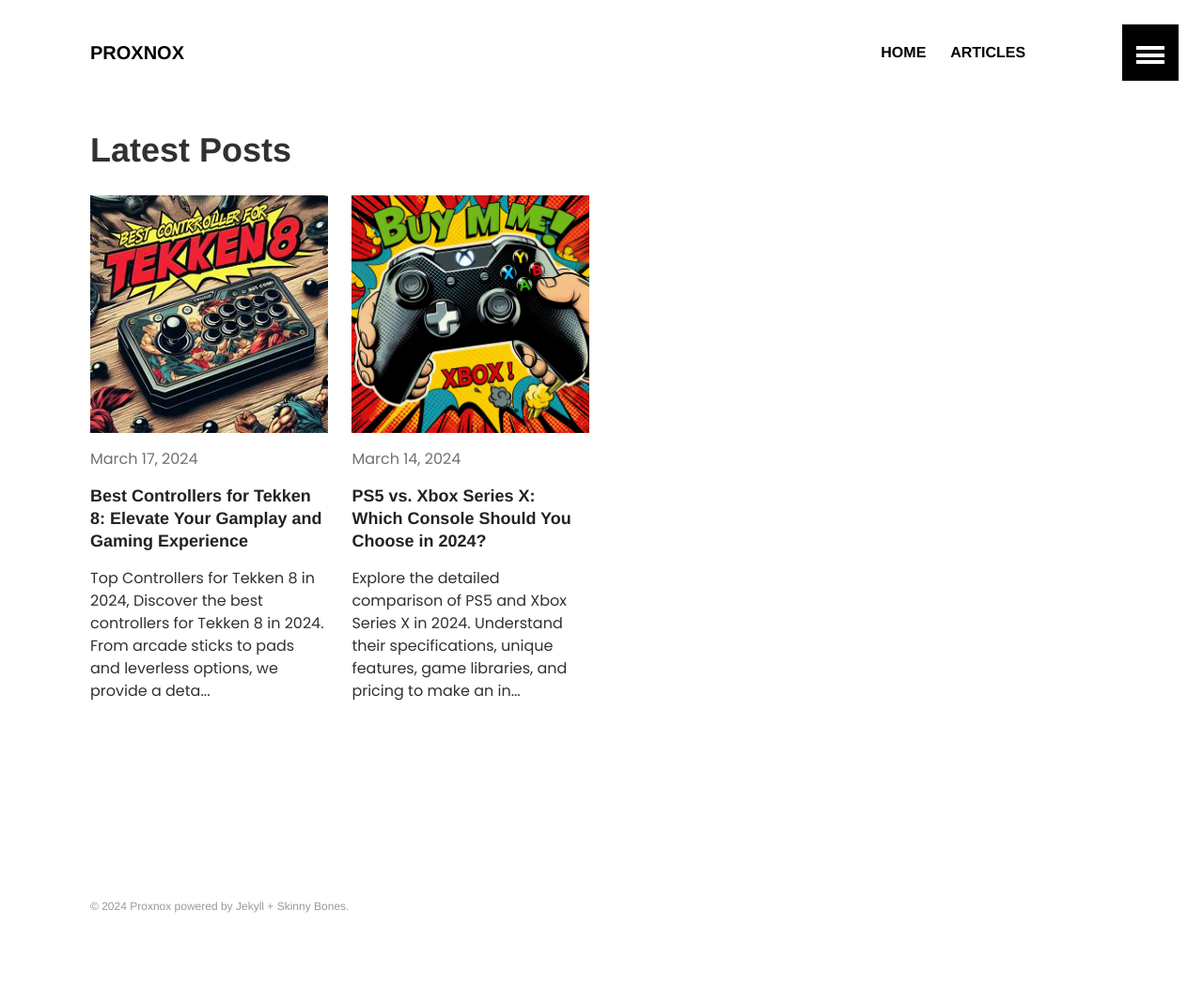
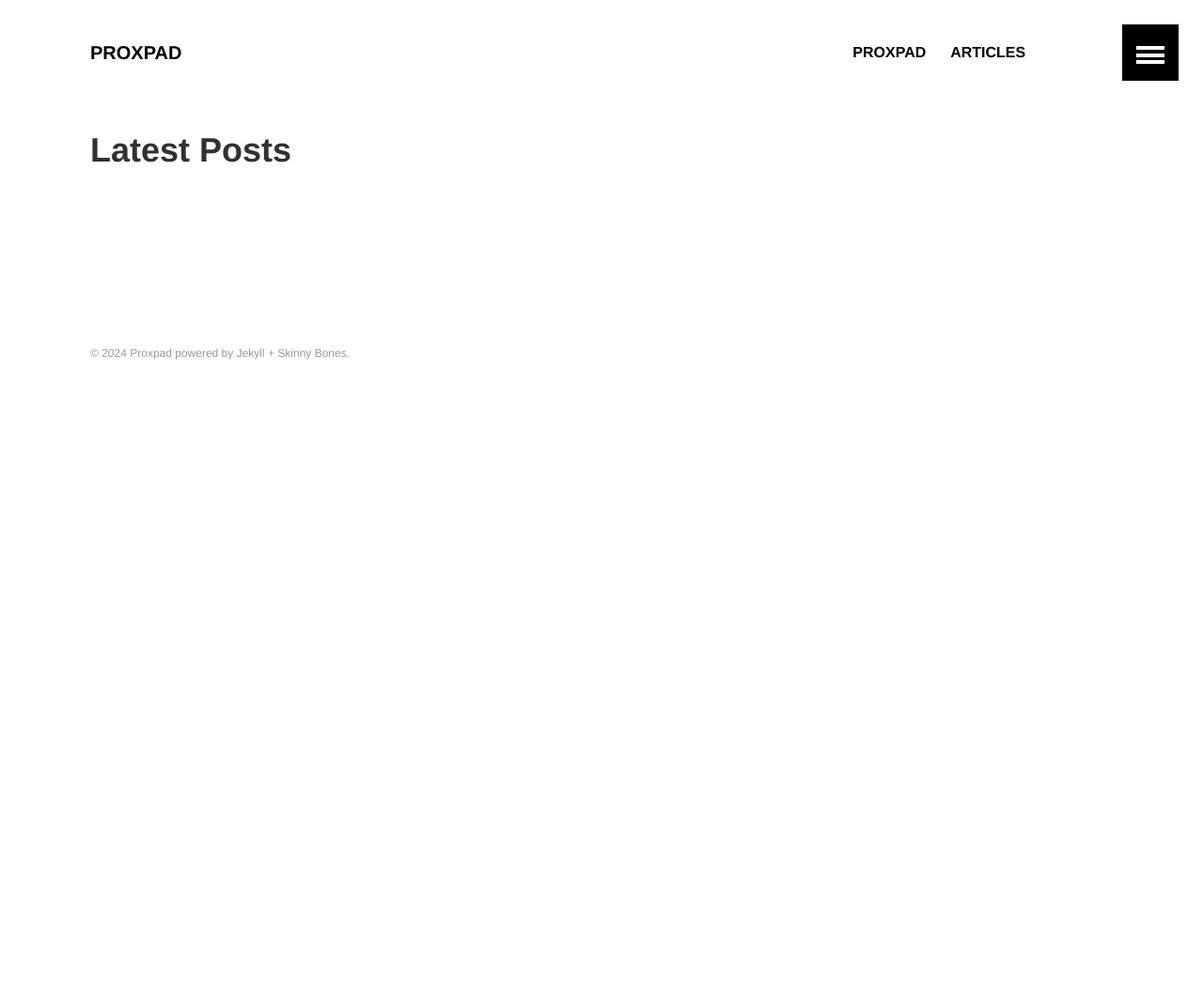
Before and after one commit to proxnox/proxnox.github.io, a Jekyll site: the page built from index.md, in a window 1280 px wide. Shown: the whole page at 94% size. Built offline with Jekyll 4.4.1, drawn with Linux system fonts in a browser that asks for light colours; after the commit the page ends 900 px from its top, so only the background shows below that; some of the changed lines change nothing that is shown.

Commit message:
First commit

```diff
--- a/_config.yml
+++ b/_config.yml
@@ -1,7 +1,7 @@
 # Site wide configuration
 
-title: "Proxnox"
-description: "Get games update here.."
+title: "Proxpad"
+description: "Get the latest gaming and tech information here."
 logo: # 120x120 px default image used for Twitter summary card
 teaser: # 400x250 px default teaser image used in image archive grid
 locale: en
--- a/_data/navigation.yml
+++ b/_data/navigation.yml
@@ -1,6 +1,6 @@
 # Site navigation links
 
-- title: Home
+- title: Proxpad
   url: /
   excerpt:
   image:
--- a/_includes/analytics.html
+++ b/_includes/analytics.html
@@ -1,9 +1,9 @@
 <!-- Google tag (gtag.js) -->
-<script async src="https://www.googletagmanager.com/gtag/js?id=G-VZ2K2KTE0T"></script>
+<script async src="https://www.googletagmanager.com/gtag/js?id=G-7H3SECSRBL"></script>
 <script>
   window.dataLayer = window.dataLayer || [];
   function gtag(){dataLayer.push(arguments);}
   gtag('js', new Date());
 
-  gtag('config', 'G-VZ2K2KTE0T');
+  gtag('config', 'G-7H3SECSRBL');
 </script>
--- a/_posts/articles/2024-03-14-PS5-vs-Xbox-X.md
+++ /dev/null
@@ -1,103 +0,0 @@
----
-layout: article
-title: 'PS5 vs. Xbox Series X: Which Console Should You Choose in 2024?'
-description: 'Explore the battle between PS5 and Xbox Series X in this comprehensive comparison. Learn about their specifications, game libraries, unique features, prices, and availability to make an informed decision.'
-excerpt: "Explore the detailed comparison of PS5 and Xbox Series X in 2024. Understand their specifications, unique features, game libraries, and pricing to make an informed choice for your ultimate gaming experience."
-tags: [xbox series x, ps5 vs xbox series x, ps5 slim, spider man 2 ps5, ps5 games, god of war, backwards compatibility, ray tracing]
-categories: articles
-image:
-  teaser: xbox.jpeg
----
-
-{% include toc.html %}
-
-## Introduction
-As 2024 unfolds, gaming enthusiasts are greeted with the launch of two formidable gaming consoles: the PlayStation 5 (PS5) and the Xbox Series X. These gaming consoles are at the forefront of technology, boasting stunning graphics and expansive game libraries. The task of choosing between the PS5 and the Xbox Series X can seem overwhelming. This article aims to guide you through the features, specifications, game libraries, and unique selling points of each console, facilitating an informed decision.
-
-## PS5: Powerhouse Performance and Immersive Gaming
-The PlayStation 5 (PS5), Sony Interactive Entertainment's latest home video game console, was released on November 12, 2020. It is powered by a custom 8-core AMD Zen 2 CPU and a custom AMD RDNA 2 GPU, delivering a peak performance of 10.3 TFLOPS. The PS5 specs include a variable frequency up to 3.5 GHz for the CPU and up to 2.23 GHz for the GPU, ensuring hardware that is capable of smooth gameplay and breathtaking visuals.
-
-![ps5 gaming console](https://www.trustedreviews.com/wp-content/uploads/sites/54/2022/11/PS5-Review-8-scaled.jpg)
-
-### Specifications
-Here are the key specifications of the PS5:
-- CPU: Custom 8-core AMD Zen 2
-- GPU: Custom AMD RDNA 2 with 36 CUs
-- Performance: 10.3 TFLOPS
-- RAM: 16 GB GDDR6 SDRAM
-- Storage: Custom 825 GB PCIe 4.0 NVMe SSD
-- Video Output: 720p, 1080i, 1080p, 1440p, 4K, and 8K via HDMI
-- Audio: Custom Tempest Engine for 3D Audio, Dolby Atmos 7.1 surround sound
-- Connectivity: Wi-Fi 6, Bluetooth 5.1, Gigabit Ethernet, USB 3.2 Gen 2×1, USB 2.0, USB-C with USB 3.2 Gen 2×1, HDMI 2.1
-
-### Game Library
-The PS5's game library is robust, featuring exclusive titles that have garnered widespread anticipation, such as **'Marvel’s Spider-Man 2', 'God of War Ragnarök', 'The Last of Us Part I', 'Horizon Forbidden West', and 'Gran Turismo 7'**. Additionally, the PS5 supports a wide array of games from previous generations, offering gamers a comprehensive library of gaming experiences.
-
-### Unique Features
-To elevate the gaming experience, the PS5 introduces innovative features, including a custom Tempest Engine for **3D Audio**, which creates immersive soundscapes to enhance gameplay immersion. The console also supports **Dolby Atmos 7.1 surround** sound, providing an audio experience that rivals that of a cinematic environment.
-
-Sony is expanding its PlayStation products with the development of PlayStation Earbuds and an innovative streaming device, internally dubbed Project Q. **Project Q is a Remote Play device designed to stream games installed on the PS5 console over Wi-Fi**. Meanwhile, PlayStation Earbuds are set to deliver next-generation audio immersion for PS5 or PC users. These new additions underscore Sony's commitment to accessibility and a more immersive audio experience.
-
-### Price and Availability
-In India, the PS5 carries a price tag of **₹54,990**. Sony has expanded its lineup with the PS5 Slim, a more compact version of the console with a sleek design and 1TB of SSD storage. The PS5 Slim's Digital Edition is priced at **$449**, while the Disc Edition is available for **$499**, offering consumers different price points and storage options.
-
-## Xbox Series X: Unparalleled Performance and Game Library
-Microsoft's Xbox Series X, a home video game console launched on November 10, 2020, is equipped with a custom 8-core AMD Zen 2 CPU and a custom AMD RDNA 2 GPU. The Xbox Series X's hardware, running at 3.8 GHz for the CPU and 1.825 GHz for the GPU, allows for a peak performance of 12 TFLOPS. This powerful combination ensures that the Xbox Series X delivers an exceptional game experience.
-
-![xbox series x gaming console](https://www.trustedreviews.com/wp-content/uploads/sites/54/2020/09/XboxSeriesXTech_Inline1.jpg)
-
-### Specifications
-Here are the key specifications of the Xbox Series X:
-- CPU: Custom 8-core AMD Zen 2
-- GPU: Custom AMD RDNA 2 with 52 CUs
-- Performance: 12 TFLOPS
-- RAM: 16 GB GDDR6
-- Storage: 1 TB NVMe SSD
-- Video Output: 720p, 1080i, 1080p, 1440p, 4K, and 8K via HDMI
-- Audio: Spatial sound, high-speed HDMI cable
-- Connectivity: Three USB 3.1 Gen 1 ports, HDMI 2.1 out, 802.11ac dual-band wireless, Gigabit Ethernet
-
-### Game Library
-The Xbox Series X not only boasts a comprehensive game library featuring hits like **'Halo Infinite', 'Forza Horizon 5', 'F1 22', and 'Grand Theft Auto V'**, but it also excels in backwards compatibility, allowing access to a plethora of games from previous generations, thus expanding its already vast library of games.
-
-### Unique Features
-The Xbox Series X enhances gaming visuals with **hardware-accelerated ray tracing**, delivering **more lifelike graphics and lighting effects**. Complementing the visual fidelity, it also offers spatial sound for rich audio experiences, deepening gameplay immersion. The console's backward compatibility feature is an added bonus, enabling gamers to play a wide range of games from earlier Xbox iterations.
-
-Microsoft is gearing up to expand its gaming hardware lineup with two new Xbox consoles in 2024, which includes a dockable handheld console that echoes the portability of the Nintendo Switch. These forthcoming devices are designed to boost accessibility and offer an immersive gaming experience that caters to the evolving needs of gamers.
-
-### Price and Availability
-In India, the Xbox Series X carries a price tag of **₹54,990**, but savvy shoppers can snag it at a discounted price of **₹45,590** on Amazon, making it a more attractive purchase for budget-conscious gamers.
-
-## Comparison
-When weighing the merits of the PS5 vs Xbox Series X, one must consider a range of factors including performance, stunning graphics, and their extensive game libraries. Ultimately, the choice may come down to personal preferences and the unique selling points that each console offers.
-
-### Game Libraries
-Both the PS5 and Xbox Series X boast a diverse array of high-quality games. The PS5's lineup includes exclusive titles such as **'Marvel’s Spider-Man 2', 'God of War Ragnarök', 'The Last of Us Part I', 'Horizon Forbidden West', and 'Gran Turismo 7'**.
-
-Conversely, the Xbox Series X counters with popular titles like **'Halo Infinite', 'Forza Horizon 5', 'F1 22', and 'Grand Theft Auto V'**. The debate over which console provides the better selection of games is ultimately guided by personal preferences.
-
-### Performance and Features
-In the performance arena, the Xbox Series X edges out with a peak performance of 12 TFLOPS, slightly higher than the PS5's 10.3 TFLOPS. Both consoles deliver high-definition graphics, smooth gameplay, and support backward compatibility. The PS5 distinguishes itself with its custom Tempest Engine for 3D Audio and Dolby Atmos 7.1 surround sound, while the Xbox Series X stands out with its hardware-accelerated ray tracing and spatial sound, both enhancing the audio experiences during gameplay.
-
-### Price and Availability
-In India, both the PS5 and Xbox Series X are competitively priced, with each console available at **₹54,990**. However, shoppers can often find the **Xbox Series X at a discounted price on e-commerce platforms like Amazon**, making it a tempting offer for budget-conscious gamers.
-
-## Conclusion
-In conclusion, the PS5 and Xbox Series X both elevate gaming experiences with their robust hardware, breathtaking graphics, and expansive game libraries. When deciding between the two, it boils down to personal preference for exclusive titles, distinctive features, and how well they align with your budget. Regardless of your choice, each console promises to deliver an engrossing gaming experience that will captivate you for countless hours.
-
-## FAQs
-Question 1: **What are the key specifications of the PlayStation 5 (PS5) and Xbox Series X?**
-
-Answer: The **PS5** features a custom 8-core AMD Zen 2 CPU, a custom AMD RDNA 2 GPU, 16 GB GDDR6 SDRAM, and a custom 825 GB PCIe 4.0 NVMe SSD. The **Xbox Series X** also has a custom 8-core AMD Zen 2 CPU, a custom AMD RDNA 2 GPU, 16 GB GDDR6, and a 1 TB NVMe SSD.
-
-Question 2: **What are some exclusive game titles available on the PS5 and Xbox Series X?**
-
-Answer: The **PS5** boasts exclusive titles like 'Marvel’s Spider-Man 2', 'God of War Ragnarök', 'The Last of Us Part I', 'Horizon Forbidden West', and 'Gran Turismo 7'. The **Xbox Series X** features popular titles like 'Halo Infinite', 'Forza Horizon 5', 'F1 22', and 'Grand Theft Auto V'.
-
-Question 3: **What unique features do the PS5 and Xbox Series X offer?**
-
-Answer: The **PS5** introduces a custom Tempest Engine for 3D Audio and Dolby Atmos 7.1 surround sound. The **Xbox Series X** enhances gaming visuals with hardware-accelerated ray tracing and offers spatial sound for rich audio experiences.
-
-Question 4: **How are the PS5 and Xbox Series X priced in India?**
-
-Answer: In India, both the **PS5** and **Xbox Series X** are priced at ₹54,990. However, the Xbox Series X can often be found at a discounted price on e-commerce platforms like Amazon.
--- a/_posts/articles/2024-03-17-best-controller-for-tekken-8.md
+++ /dev/null
@@ -1,125 +0,0 @@
----
-layout: article
-title: 'Best Controllers for Tekken 8: Elevate Your Gamplay and Gaming Experience'
-description: "Discover the top controller picks for Tekken 8 in 2024, including arcade sticks, pads, and leverless options. Elevate your gaming experience with our carefully selected choices for precision and performance."
-excerpt: "Top Controllers for Tekken 8 in 2024, Discover the best controllers for Tekken 8 in 2024. From arcade sticks to pads and leverless options, we provide a detailed review of top picks to enhance your gaming experience."
-tags: [arcade stick, tekken arcade sticks, tekken 7 arcade stick, tekken 8, tekken game controller, tekken controller ps4, best controller for tekken]
-categories: articles
-image:
-  teaser: arcade-stick.jpg
-  feature: &image controller-tekken-8.jpg
-  credit: Proxbit
----
-
-{% include toc.html %}
-
-## Introduction
-Tekken 8, the latest installment in the popular fighting game series, has taken the gaming world by storm. With its new mechanics, characters, and enhanced gameplay, it's no wonder that players are eager to step up their game. One crucial aspect of achieving mastery in Tekken 8 is choosing the right controller. In this article, we will explore the best controllers for Tekken 8 in 2024, helping you elevate your gaming experience to the next level.
-
-## Understanding the Game Mechanics
-Before diving into the top controller picks, it's essential to understand the game mechanics of Tekken 8 that are relevant to controller choice. Tekken 8 is a highly technical fighting game that requires precise inputs for advanced techniques like **Korean backdash** and **wavedash**. These techniques demand accuracy and timing, making the choice of controller crucial for executing them effectively. Equipping yourself with a robust and reliable controller will enhance your experience and eliminate any worries about errant inputs.
-
-![korean backdash](/images/koeran-backdash.jpg)
-
-## Types of Controllers
-When it comes to choosing a controller for Tekken 8, you have several options to consider. Let's take a closer look at the different types of controllers available and their pros and cons:
-
-### Arcade Sticks
-Arcade sticks are a popular choice among Tekken 8 players, especially those who frequent arcades or enjoy the nostalgic feel of playing on an authentic arcade machine. These controllers feature a joystick and buttons, mimicking the setup of traditional arcade cabinets. Arcade sticks offer precise inputs and a robust build quality, making them ideal for intense gaming sessions. However, they can have a steeper learning curve for beginners and may require additional customization for optimal performance.
-
-![arcade stick](https://upload.wikimedia.org/wikipedia/commons/thumb/7/73/Neo-Geo-AES-Controller-FL.jpg/1024px-Neo-Geo-AES-Controller-FL.jpg)
-
-### Pads
-Pads, or gamepads, are the standard controllers that come with gaming consoles like the PlayStation 5 (PS5) and Xbox Series X. They offer a familiar and comfortable grip, making them a popular choice for casual gamers. Pads typically have a D-pad and face buttons, providing a straightforward layout for executing moves in Tekken 8. While pads may lack the arcade-like feel of arcade sticks, they offer convenience and ease of use. However, they may not provide the same level of precision as arcade sticks for advanced techniques.
-
-![ps4 controller](https://images.pexels.com/photos/2323435/pexels-photo-2323435.jpeg?auto=compress&cs=tinysrgb&w=1260&h=750&dpr=1)
-
-### Leverless Options (Arcade Stick wihtout joystick)
-Leverless controllers, also known as [**hitbox**](https://www.google.com/search?tbm=isch&q=hitbox){:target="_blank"} or [**mixbox**](https://www.google.com/search?tbm=isch&q=mixbox){:target="_blank"}, offer an alternative to traditional arcade sticks. These controllers replace the joystick with buttons for directional inputs, allowing for precise and consistent execution of moves. Leverless options provide a unique experience and can be beneficial for players who struggle with joystick inputs. However, they may require some adjustment for players accustomed to using a joystick and may not be as widely available as arcade sticks or pads.
-
-## **Top Controller Picks**
-Now that we have a better understanding of the game mechanics and the different types of controllers available, let's explore the top controller picks for Tekken 8 in 2024. These controllers have been carefully selected based on their features, performance, and overall user satisfaction.
-
-### 1. Qanba Obsidian 2
-- Buttons: Sanwa Denshi 30mm
-- Lever: Sanwa Denshi Ball-top
-- Gate: Square
-- Connectivity: USB-A
-- Platform: PS5, PS4, PC
-- Features: Tournament lock function, Bat-top included, 3.5mm headphone jack
-- Price: $299.99
-
-**The [Qanba Obsidian 2](https://www.google.com/search?tbm=isch&q=Qanba-Obsidian-2){:target="_blank"} is our top pick for the best Tekken 8 controller.** This arcade stick offers exceptional build quality and performance, making it a favorite among professional players. It features Sanwa Denshi buttons and a ball-top lever, providing precise inputs and a satisfying tactile feel. The Obsidian 2 also includes a tournament lock function, ensuring that your inputs remain consistent during competitive play. With its comfortable design and durable construction, the Qanba Obsidian 2 is a reliable choice for serious Tekken 8 players.
-
-### 2. Hori Fighting Commander OCTA
-- Weight: 250g
-- Connectivity: USB-A
-- Compatibility: PS5, PS4, PC
-- Price: $59.99
-- Features: Eight-way joystick with Octagonal gate, tactile buttons, tournament lock functions, adjustable dead zones, six-button layout, 3.5mm headphone jack, adjustable D-pad sensitivity.
-
-The [**Hori Fighting Commander OCTA**](https://www.google.com/search?tbm=isch&q=Hori-Fighting-Commander-OCTA){:target="_blank"} is an excellent choice for players who prefer a pad-style controller. **It features an eight-way joystick with an octagonal gate, allowing for precise directional inputs**. The tactile buttons provide a responsive feel, ensuring that your commands register accurately. With tournament lock functions and adjustable settings, the Hori Fighting Commander OCTA offers customization options for optimal performance. This controller is compatible with PS5, PS4, and PC, making it a versatile choice for Tekken 8 players.
-
-### 3. Victrix Pro FS
-- Buttons: Sanwa Denshi 30mm
-- Lever: Sanwa Denshi Ball-top (with removable shaft)
-- Gate: Square
-- Connectivity: USB-C
-- Platform: PS5, PS4, PC
-- Features: 6.28-degree wrist slope, aluminum construction, tournament lock functions, LED lighting
-- Price: $399.99
-
-For players seeking the ultimate arcade stick experience, the [**Victrix Pro FS**](https://www.google.com/search?tbm=isch&q=Victrix-Pro-FS){:target="_blank"} is a premium choice. **This controller offers a luxurious design with its aluminum construction and LED lighting**. The Sanwa Denshi buttons and ball-top lever deliver precise inputs and a satisfying tactile response. The Victrix Pro FS also features a 6.28-degree wrist slope, ensuring ergonomic comfort during extended gaming sessions. While it comes at a higher price point, this arcade stick is a long-term investment for dedicated Tekken 8 players.
-
-### 4. Razer Kitsune
-- Buttons: Razer low profile optical (Red)
-- Connectivity: USB-C
-- Platform: PS5, PC
-- Features: Hot-swappable switches, customizable button caps, Razer Chroma lighting, USB-C cable lock function, tournament lock, Aluminum top plate
-- Price: $299
-
-The [**Razer Kitsune**](https://www.google.com/search?tbm=isch&q=Razer-Kitsune){:target="_blank"} offers a sleek and versatile leverless controller option for Tekken 8 players. It features Razer's **low-profile optical switches, providing lightning-fast inputs with a satisfying click**. The customizable button caps allow you to personalize your controller to suit your preferences. With Razer Chroma lighting and an aluminum top plate, the Kitsune offers a premium look and feel. While it may have a learning curve for newcomers to leverless controllers, the Razer Kitsune is a solid choice for experienced players looking for a unique gaming experience.
-
-### 5. Victrix Pro BFG
-- Connectivity: USB-C, 2.4 GHz Wireless
-- Compatibility: PS5, PS4, PC
-- Battery: 2000mAh
-- Input latency: 5ms
-- Features: Customizable stick placements, adjustable triggers, back buttons, adjustable thumbsticks, hair-trigger mode, fightpad module
-- Price: $179.99
-
-The [**Victrix Pro**](https://www.google.com/search?tbm=isch&q=Victrix-Pro){:target="_blank"} BFG offers a versatile pad-style controller that can do it all. With **its customizable stick placements, adjustable triggers, and back buttons**, you can tailor the controller to your preferred layout. The adjustable thumbsticks and hair-trigger mode provide precise control and faster response times. The Pro BFG also includes a fightpad module with six buttons, offering easy access to customizable shortcuts in Tekken 8. Whether you're playing wired or wirelessly, this controller ensures a seamless gaming experience.
-
-"The Victrix Pro BFG is a true all-in-one controller, providing customization options and versatility for players. It's a top pick for those seeking a pad-style controller with exceptional performance." - Dexerto
-
-## Conclusion
-Selecting the ideal controller for Tekken 8 is a key factor in enhancing your gaming experience. Whether you’re drawn to the precision of an arcade stick, the comfort of a pad, or the distinctiveness of a leverless option, there’s a controller tailored to your preferences. It’s important to consider aspects such as build quality, features, and compatibility when making your choice.
-
-Notably, **the Qanba Obsidian 2 and the Victrix Pro BFG are highly recommended controllers for Tekken 8**. The Qanba Obsidian 2 is praised for its robust build and top-notch buttons1, while the Victrix Pro BFG stands out for its supreme customizability. **Tekken World Tour champion Arslan Ash, for instance, uses a customized arcade stick**.
-
-However, remember that the most used controller doesn’t necessarily equate to the best one for you. The key to mastering Tekken 8 lies in practice and comfort with your chosen controller, thats the best controller for tekken 8 for you. So, gear up, select your controller thoughtfully, and prepare to conquer the Tekken 8 arena!
-
-## FAQs
-Question 1: **What are the different types of controllers available for Tekken 8?**
-
-Answer: There are three main types of controllers for Tekken 8:
-1. **Arcade Sticks**: Mimic the setup of traditional arcade cabinets, offering precise inputs and a robust build quality.
-2. **Pads**: Standard controllers that come with gaming consoles, offering a familiar and comfortable grip.
-3. **Leverless Options (Hitboxes or Mixboxes)**: Replace the joystick with buttons for directional inputs, allowing for precise and consistent execution of moves.
-
-Question 2: **What are the top controller picks for Tekken 8 in 2024?**
-
-Answer: The top controller picks for Tekken 8 in 2024 include:
-1. **Qanba Obsidian 2**: An arcade stick offering exceptional build quality and performance.
-2. **Hori Fighting Commander OCTA**: A pad-style controller with an eight-way joystick and tactile buttons.
-3. **Victrix Pro FS**: A premium arcade stick with a luxurious design and precise inputs.
-4. **Razer Kitsune**: A leverless controller with Razer's low-profile optical switches.
-5. **Victrix Pro BFG**: A versatile pad-style controller with customizable features.
-
-Question 3: **Why is the choice of controller crucial for Tekken 8 gameplay?**
-
-Answer: The choice of controller is crucial for Tekken 8 gameplay due to the game's highly technical nature. It requires precise inputs for advanced techniques like Korean backdash and wavedash. A robust and reliable controller can enhance your experience and eliminate worries about errant inputs.
-
-Question 4: **What factors should be considered when choosing a controller for Tekken 8?**
-
-Answer: When choosing a controller for Tekken 8, you should consider factors like **build quality, features, compatibility with your gaming platform, and overall user satisfaction**. It's also important to consider your personal preferences and playstyle.
```
